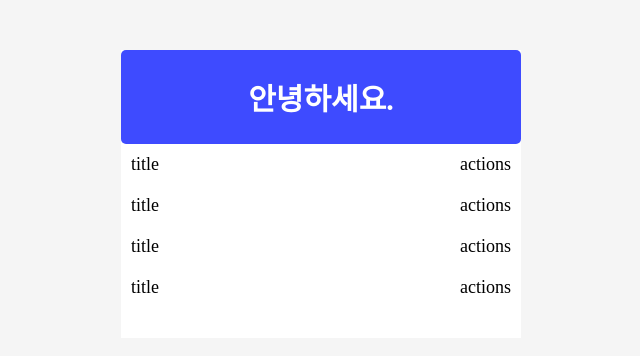
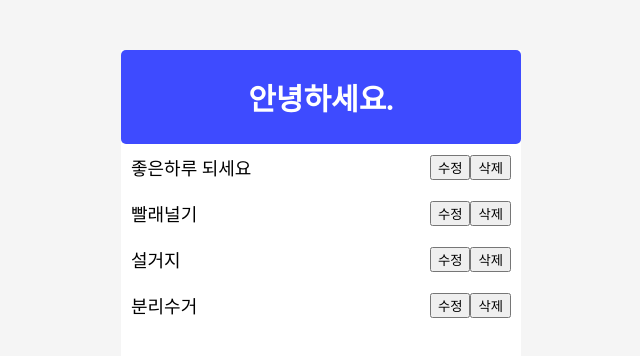
Before and after one commit to sssungsik/Todo_react, a React (Create React App) app: page / in a window 1280 px wide. Shown: the top 356 px of the page, without its empty margins (319-959 px from the left). Built offline with nearby package versions, Linux system fonts and the light colour scheme; a web font is replaced by a local one.

Commit message:
feat : ToDoListItems연결 및 버튼추가

```diff
--- a/src/App.js
+++ b/src/App.js
@@ -3,7 +3,7 @@
 import ToDoList from './ToDoList';
 const toDoItems = [
   {
-    title : '빨래',
+    title : '좋은하루 되세요',
     completed : false
   },
   {
--- a/src/ToDoListItem.js
+++ b/src/ToDoListItem.js
@@ -3,15 +3,28 @@
 
 class ToDoListItem extends React.Component {
 
+  renderTitle(){
+    return (
+      <span>{this.props.title}</span>
+    )
+  }
+  renderButtons(){
+    return(
+      <span>
+      <button>수정</button>
+      <button>삭제</button>
+      </span>
+    )
+  }
   render() {
 
     return (
         <div className='list-item'>
             <span className='title'>
-                title
+                {this.renderTitle()}
             </span>
             <span className='actions'>
-                actions
+                {this.renderButtons()}
             </span>
         </div>
 
```
